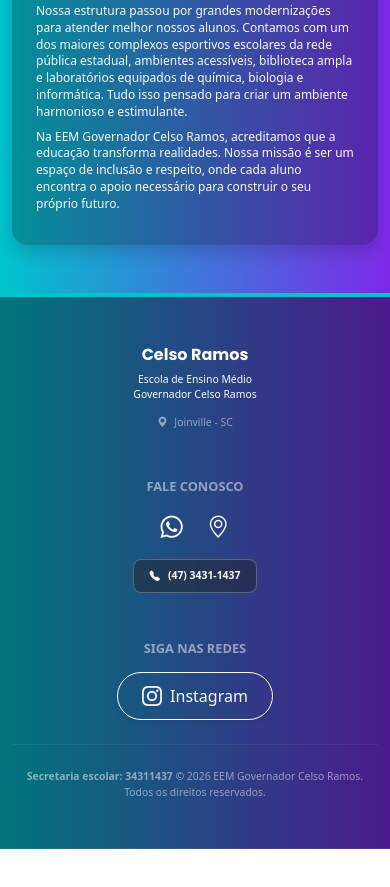
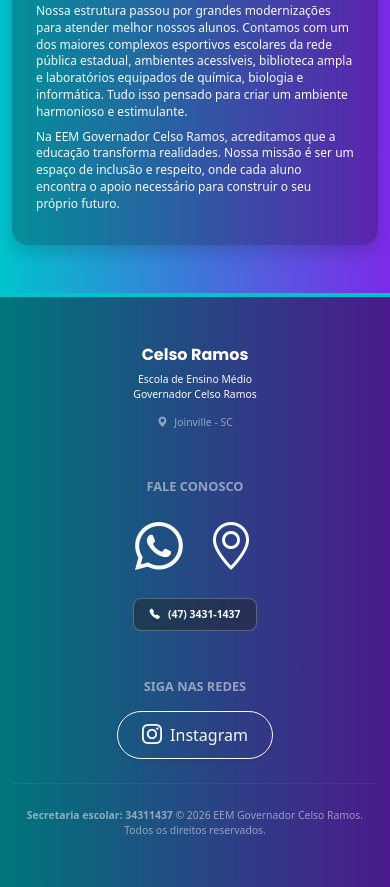
Before and after one commit to CarlosDuhring/Celso_ramos, a plain HTML site: page index.html in a window 390 px wide. Shown: the part 2637-3524 px from the top of the page. Before the commit the page ends 3486 px from the top, so only its background shows below. Drawn offline with nearby package versions, Linux system fonts and the light colour scheme.

Commit message:
Testando-tamanho-icons

```diff
--- a/index.html
+++ b/index.html
@@ -81,8 +81,7 @@
             footer h6 { font-size: 0.8rem !important; margin-bottom: 0.5rem !important; }
             footer p, footer .small, footer div { font-size: 0.65rem !important; }
 
-            footer .bi-whatsapp, footer .bi-geo-alt { font-size: 1.4rem !important; }
-        }
+
 
     </style>
     <link href="https://cdn.jsdelivr.net/npm/bootstrap-icons/font/bootstrap-icons.css" rel="stylesheet">
```
